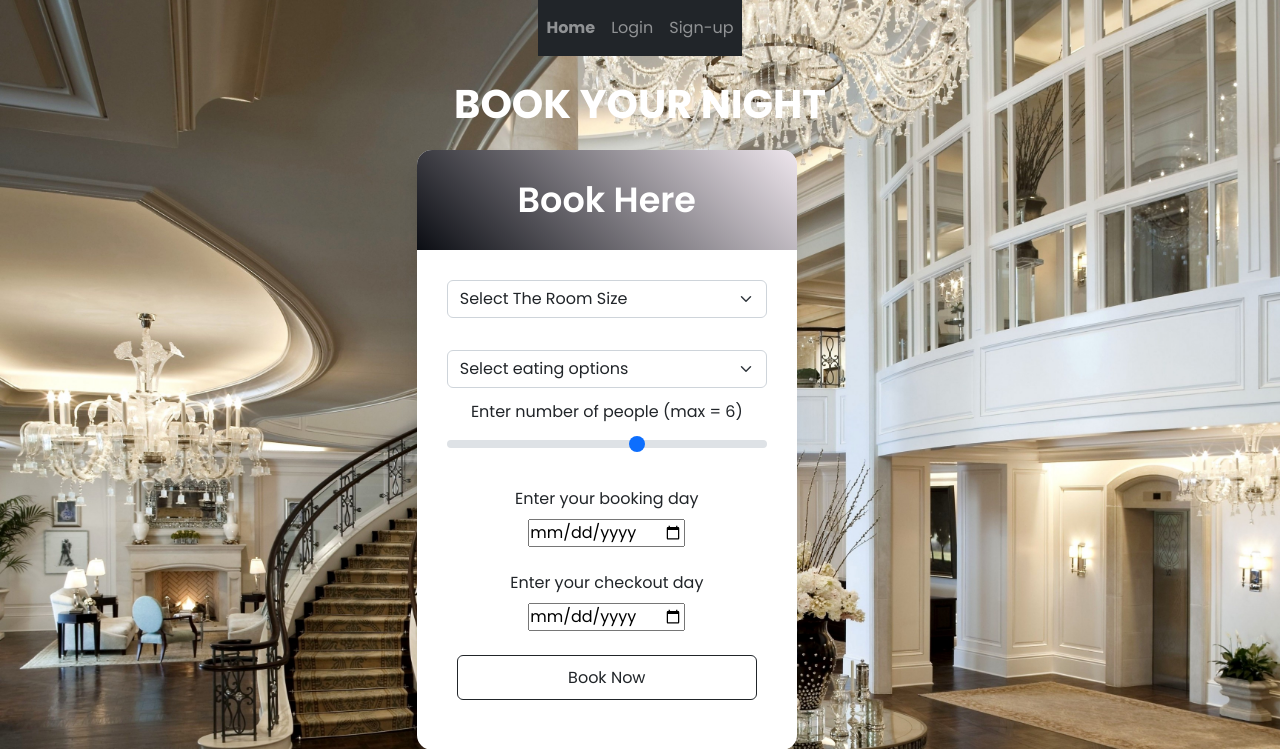
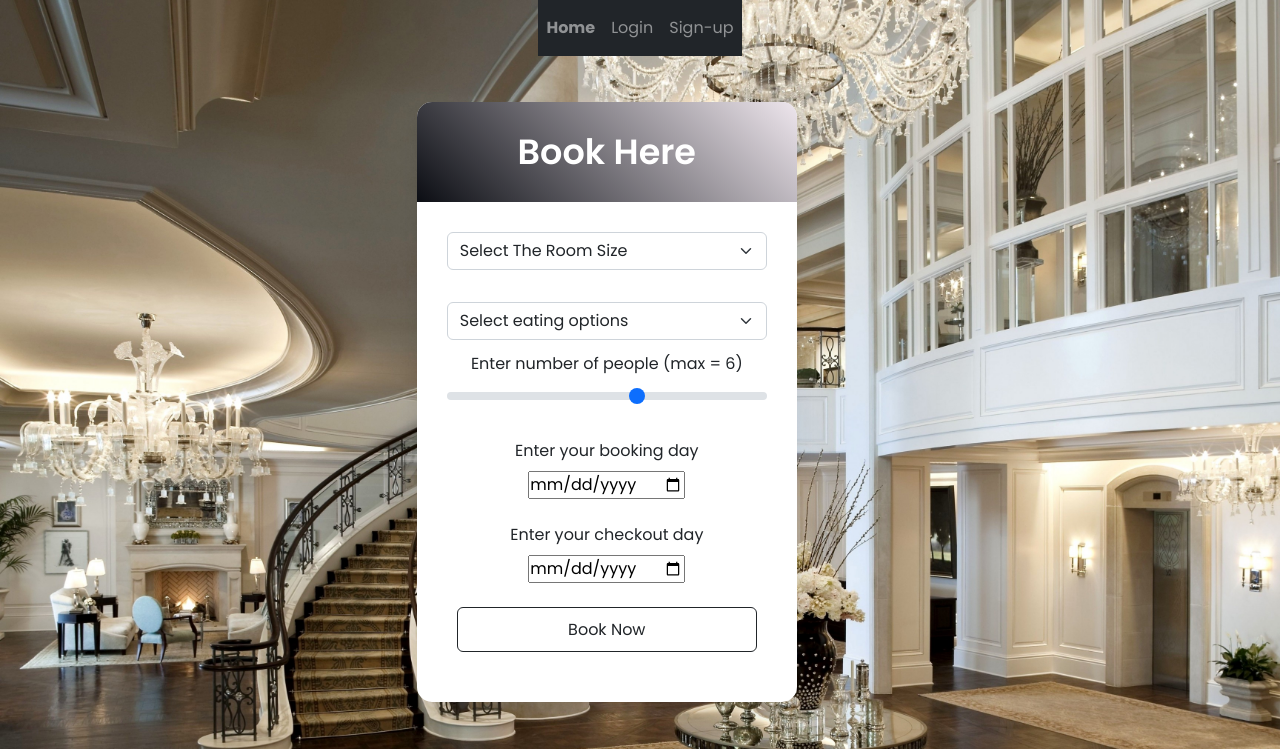
Before and after one commit to Charbelghanime/EECE-351, a Flask app: page / in a window 1280 px wide. Shown: the top 749 px of the page. Run offline with Flask 2, Linux system fonts and the light colour scheme; some libraries are stand-ins or nearby versions.

Commit message:
Update home.html

```diff
--- a/EECE351P/website/templates/home.html
+++ b/EECE351P/website/templates/home.html
@@ -4,10 +4,6 @@
 </head>
 <link href="https://cdn.jsdelivr.net/npm/bootstrap@5.2.3/dist/css/bootstrap.min.css" rel="stylesheet">
 <br />
-
-<h1 align="center">
-	<strong><h1 style="color:white"><strong>BOOK YOUR NIGHT</strong></h1></strong>
-</h1>
 <div class="wrapper" align = "center">
 	<div class="title">
 	   Book Here
```
